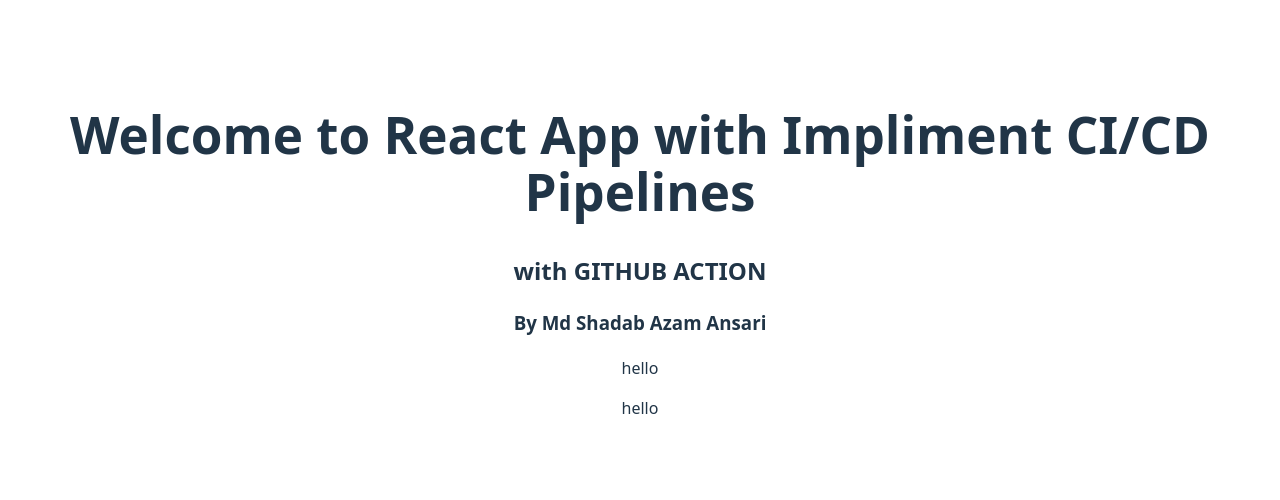
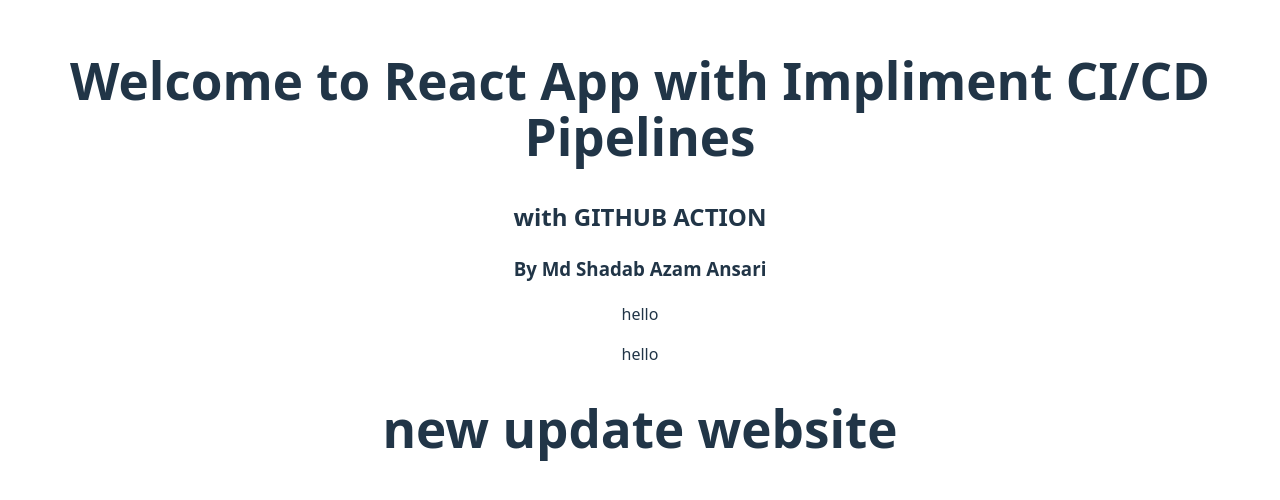
Before and after one commit to sazamansari/ci-cd-pipelines-with-GithubAction, a React (Vite) app: page / in a window 1280 px wide. Shown: the part 146-646 px from the top of the page. Built offline with nearby package versions, Linux system fonts and the light colour scheme.

Commit message:
Update App.jsx

```diff
--- a/src/App.jsx
+++ b/src/App.jsx
@@ -11,6 +11,7 @@
     <h3>By Md Shadab Azam Ansari</h3>
    <p> hello</p>
  <p>hello</p>
+<h1> new update website</h1>
    </div>
   )
 }
```
